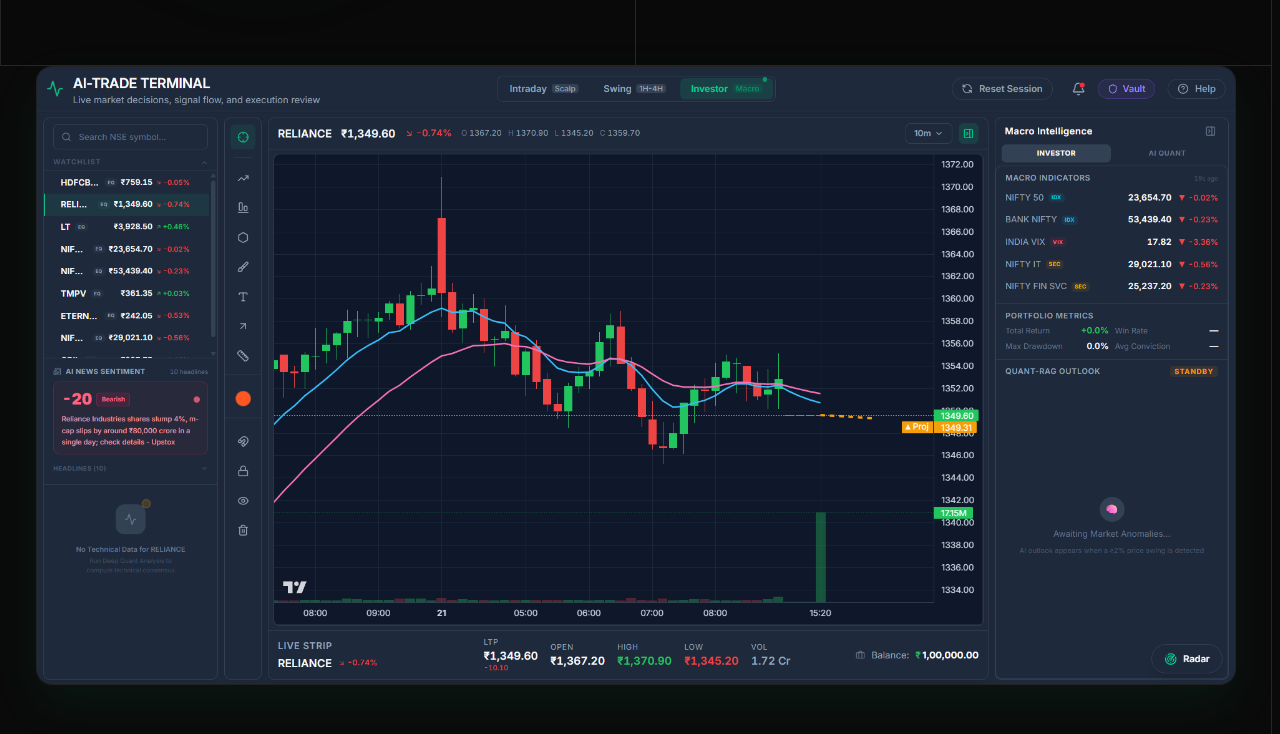
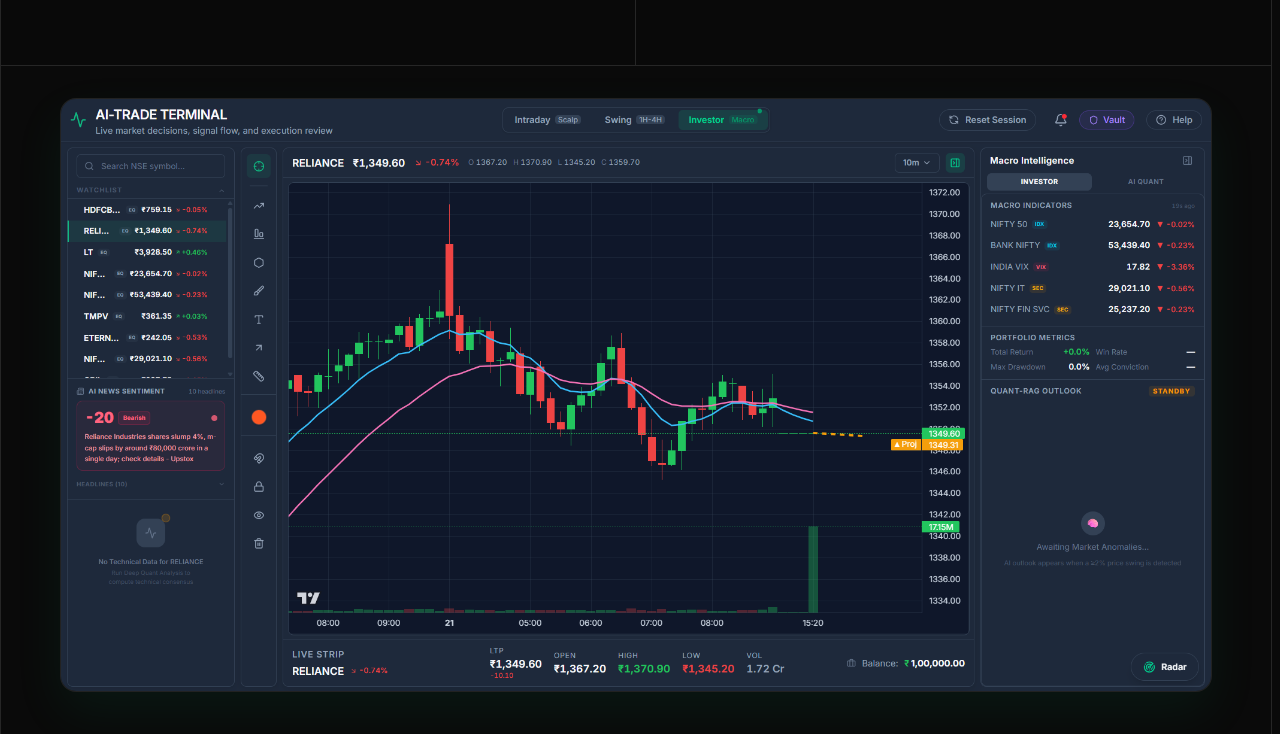
Before and after one commit to yash-rana0101/strat, an Astro site: page / in a window 1280 px wide. Shown: the part 626-1360 px from the top of the page. Built offline with nearby package versions, Linux system fonts and the light colour scheme; Astro itself is replaced by a stand-in of ours.

Commit message:
refactor/migration: update files (batch 1/1)
Files included:
- src/pages/index.astro
- src/styles/global.css

```diff
--- a/src/pages/index.astro
+++ b/src/pages/index.astro
@@ -41,9 +41,9 @@
   <Hero />
 
   <!-- Hero Product Preview Image Section -->
-  <section class="pb-16 md:pb-24 bg-canvas relative z-10 transition-colors duration-300">
-    <Container size="wide">
-      <div class="max-w-[1200px] mx-auto rounded-2xl overflow-hidden border border-hairline/80 shadow-[0_20px_50px_rgba(16,185,129,0.08)] bg-surface-card reveal reveal-scale-up">
+  <section class="pt-6 md:pt-8 pb-16 md:pb-24 bg-canvas relative z-10 transition-colors duration-300">
+    <Container>
+      <div class="w-full rounded-2xl overflow-hidden border border-hairline/80 shadow-[0_20px_50px_rgba(16,185,129,0.08)] bg-surface-card reveal reveal-scale-up">
         <img
           src="/hero/hero.png"
           alt="Strat Ai Terminal Dashboard Preview"
--- a/src/styles/global.css
+++ b/src/styles/global.css
@@ -143,11 +143,16 @@
     top: 0; bottom: 0;
     width: 1px;
     background-color: var(--color-hairline);
-    z-index: 10;
+    z-index: 30;
     pointer-events: none;
   }
-  #main-content::before { left: max(0px, calc((100% - 1400px) / 2)); }
-  #main-content::after { right: max(0px, calc((100% - 1400px) / 2)); }
+  #main-content::before { left: 0; }
+  #main-content::after { right: 0; }
+
+  @media (min-width: 1400px) {
+    #main-content::before { left: calc((100% - 1400px) / 2); }
+    #main-content::after { right: calc((100% - 1400px) / 2); }
+  }
 }
 
 /* ================================================
```
